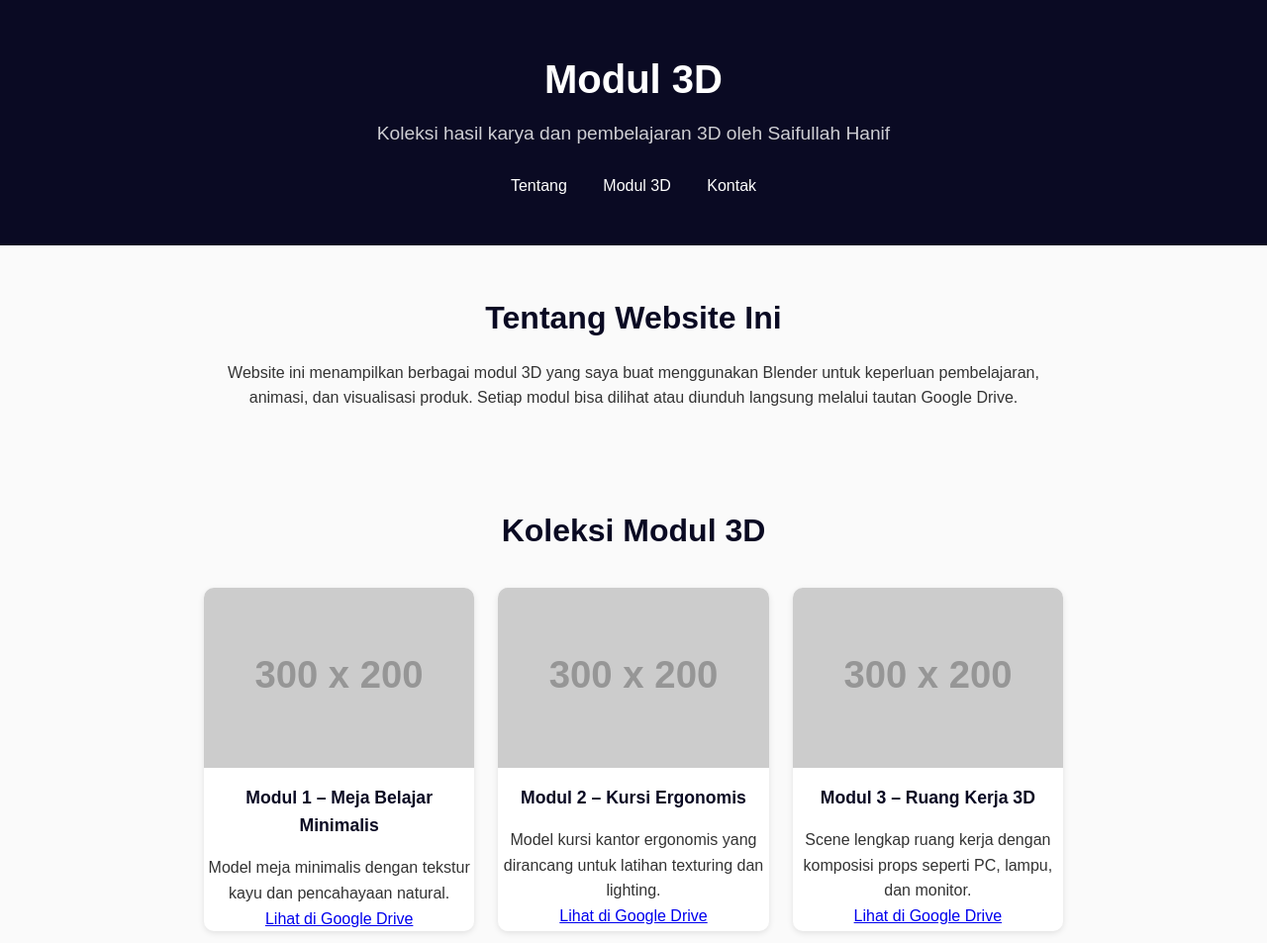
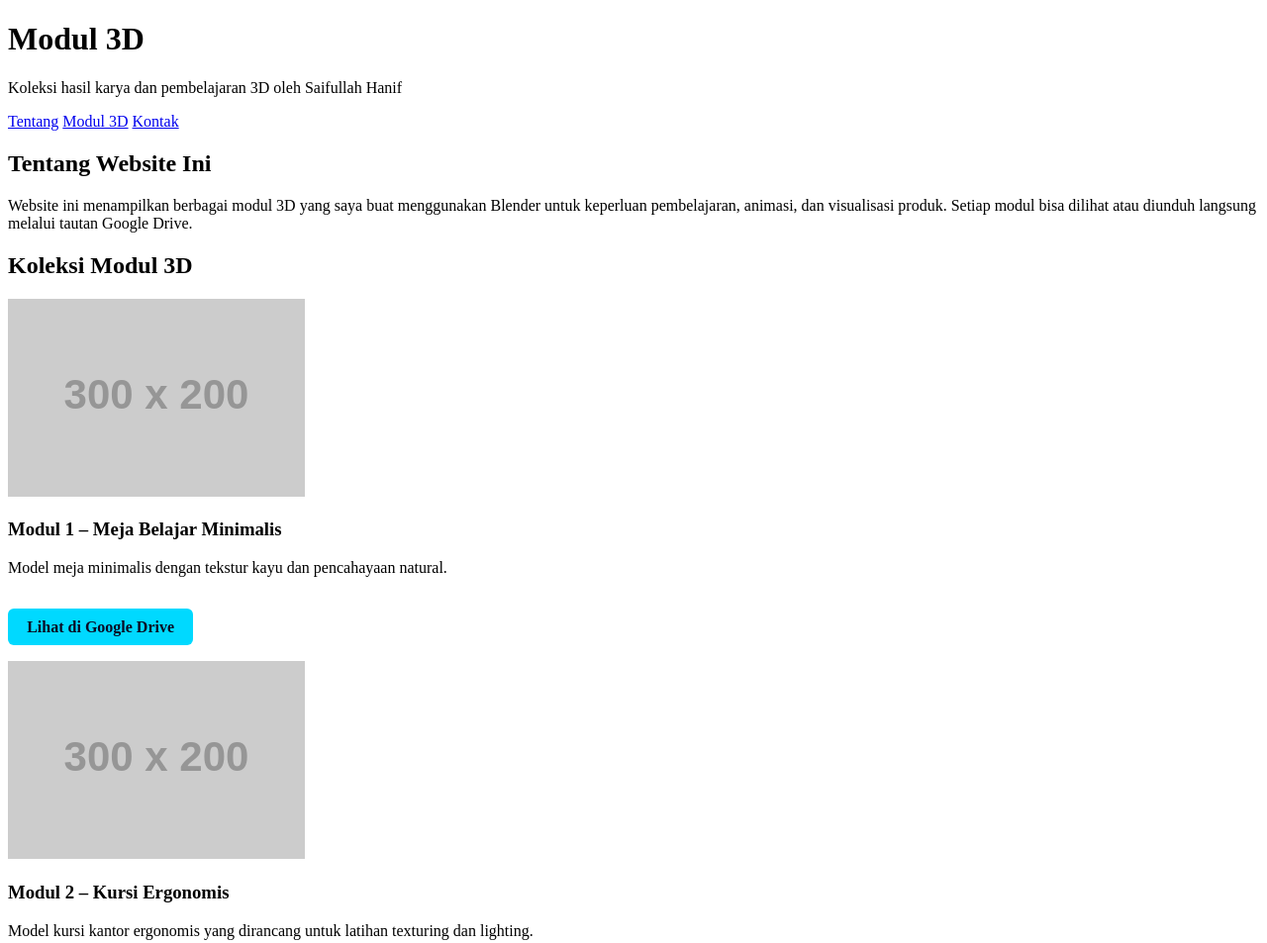
Before and after one commit to sayHnf/modultambahan, a plain HTML site: page index.html in a window 1280 px wide. Shown: the top 953 px of the page at 99% size. Drawn offline with Linux system fonts and the light colour scheme; placeholder pictures from the web are drawn by us.

Commit message:
Update style.css

```diff
--- a/style.css
+++ b/style.css
@@ -1,119 +1,17 @@
-/* ==== Basic Reset ==== */
-* {
-  margin: 0;
-  padding: 0;
-  box-sizing: border-box;
-}
-
-/* ==== Body ==== */
-body {
-  font-family: "Poppins", sans-serif;
-  line-height: 1.6;
-  color: #333;
-  background-color: #fafafa;
-}
-
-/* ==== Header ==== */
-header {
-  background: #0a0a23;
-  color: #fff;
-  text-align: center;
-  padding: 3rem 1rem;
-}
-
-header h1 {
-  font-size: 2.5rem;
-  margin-bottom: 0.5rem;
-}
-
-header p {
-  font-size: 1.2rem;
-  opacity: 0.8;
-}
-
-nav {
-  margin-top: 1.5rem;
-}
-
-nav a {
-  color: #fff;
+/* ==== Button Link ==== */
+.btn {
+  display: inline-block;
+  margin: 1rem 0;
+  padding: 0.6rem 1.2rem;
+  background: #00d9ff;
+  color: #0a0a23;
+  font-weight: 600;
   text-decoration: none;
-  margin: 0 1rem;
-  font-weight: 500;
+  border-radius: 6px;
   transition: 0.3s;
 }
 
-nav a:hover {
-  color: #00d9ff;
+.btn:hover {
+  background: #00b8e0;
+  transform: scale(1.05);
 }
-
-/* ==== Section ==== */
-.section {
-  padding: 3rem 1rem;
-  max-width: 900px;
-  margin: 0 auto;
-  text-align: center;
-}
-
-.section h2 {
-  font-size: 2rem;
-  margin-bottom: 1rem;
-  color: #0a0a23;
-}
-
-/* ==== Portfolio Grid ==== */
-.grid {
-  display: grid;
-  grid-template-columns: repeat(auto-fit, minmax(250px, 1fr));
-  gap: 1.5rem;
-  margin-top: 2rem;
-}
-
-.card {
-  background: #fff;
-  border-radius: 10px;
-  box-shadow: 0 2px 6px rgba(0, 0, 0, 0.1);
-  overflow: hidden;
-  transition: transform 0.3s ease;
-}
-
-.card:hover {
-  transform: translateY(-5px);
-}
-
-.card img {
-  width: 100%;
-  height: auto;
-  display: block;
-}
-
-.card h3 {
-  padding: 1rem;
-  font-size: 1.1rem;
-  color: #0a0a23;
-}
-
-/* ==== Footer ==== */
-footer {
-  text-align: center;
-  padding: 1.5rem 1rem;
-  background: #0a0a23;
-  color: #fff;
-  margin-top: 2rem;
-}
-
-footer p {
-  font-size: 0.9rem;
-}
-
-/* ==== Responsive ==== */
-@media (max-width: 600px) {
-  header h1 {
-    font-size: 2rem;
-  }
-
-  nav a {
-    display: inline-block;
-    margin: 0.5rem;
-  }
-}
```
